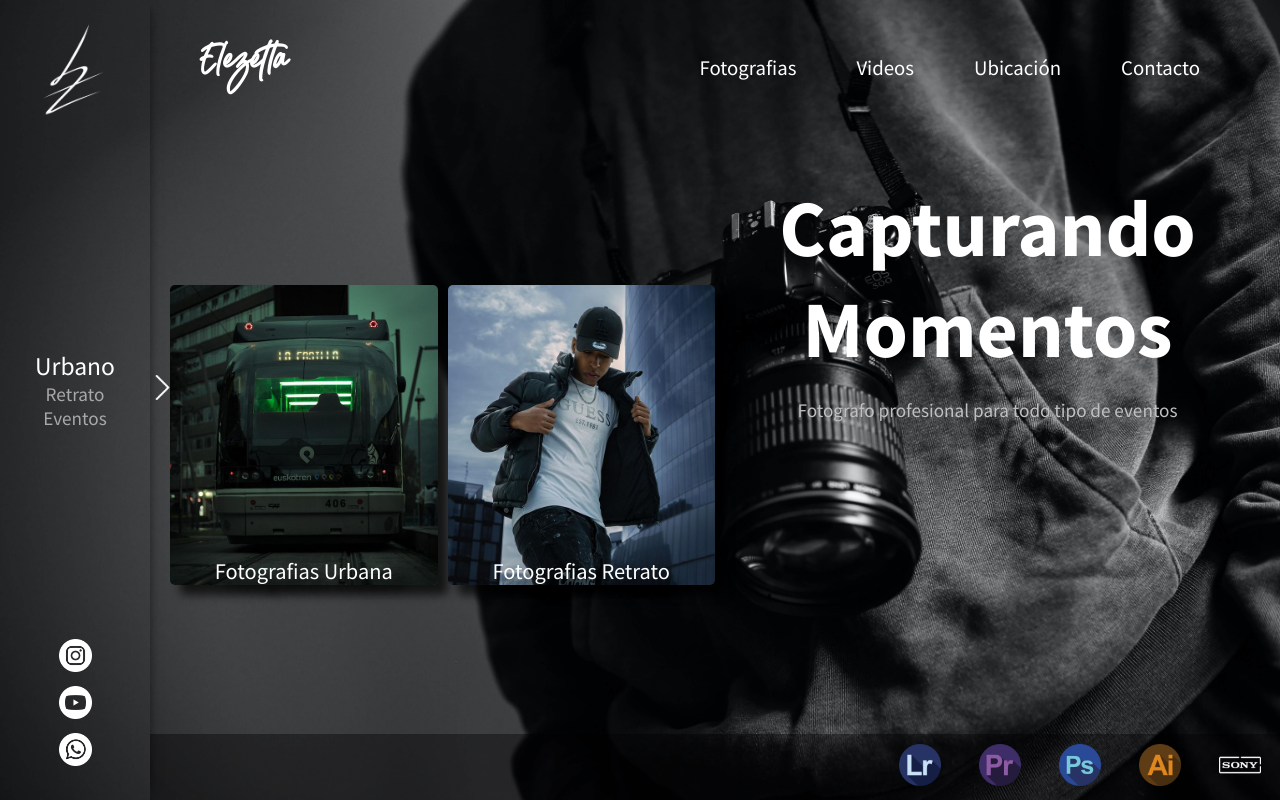
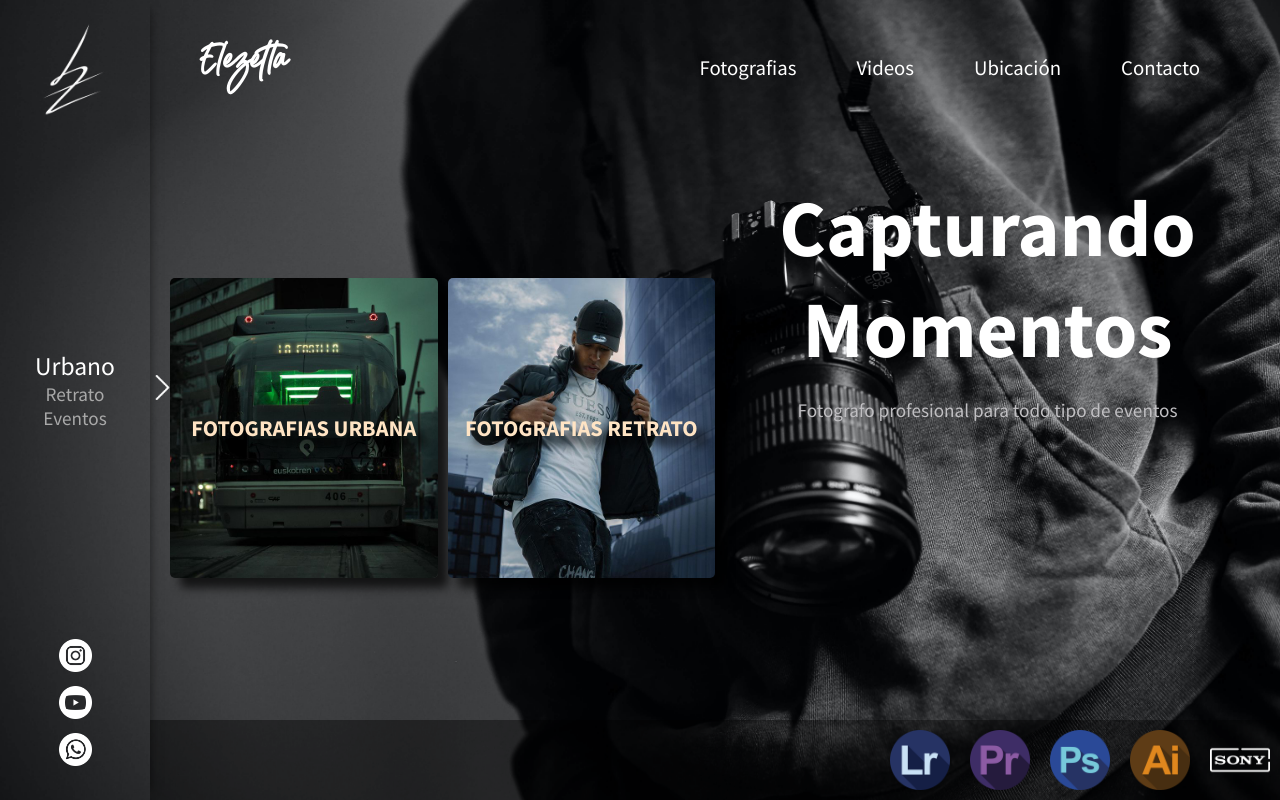
Before and after one commit to lopezbraian/shotbyelezetta, a React (Create React App) app: page / in a window 1280 px wide. Built offline with nearby package versions, Linux system fonts and the light colour scheme.

Commit message:
done respponsive

```diff
--- a/src/components/Category/index.scss
+++ b/src/components/Category/index.scss
@@ -1,6 +1,6 @@
 .category-container {
   display: flex;
-  align-items: flex-end;
+  align-items: center;
   justify-content: center;
   border-radius: 5px;
   box-shadow: 10px 10px 10px rgba($color: #000000, $alpha: .7);
@@ -11,6 +11,9 @@
   width: 100%;
   height: 100%;
   a {
+    text-transform: uppercase;
+    color: bisque;
+    font-weight: 700;
     font-size: 1.4rem;
     text-shadow: 10px 10px 10px black;
   }
--- a/src/layout/index.scss
+++ b/src/layout/index.scss
@@ -1,3 +1,4 @@
+$animation_duration: .2s;
 
 @font-face {
   font-family: 'font_alex';
@@ -16,7 +17,7 @@
 }
 .container-left-bar{
   position: absolute;
-  transition: transform .5s linear;
+  transition: transform $animation_duration linear;
   z-index: 1;
   left: -150px;
   background-color: #363739;
@@ -35,7 +36,6 @@
   height: 25px;
   filter: invert(1);
   transform: rotate(180deg);
-  transition: transform 1s ;
   cursor: pointer;
 }
 
@@ -45,11 +45,8 @@
   display: flex;
   flex-direction: column;
   justify-content: space-between;
-  transition: transform .5s linear, width  .5s linear;
+  transition: transform $animation_duration linear, width  $animation_duration linear;
 }
-
-
-
 .layout__main__content {
   width: 100%;
   height: 100%;
@@ -91,7 +88,7 @@
   }
   .container-left-bar{
     position: relative;
-    transition: transform .5s linear;
+    transition: transform $animation_duration linear;
     background: transparent;
     z-index: 1;
     left:0;
@@ -109,12 +106,7 @@
     height: 25px;
     filter: invert(1);
     transform: rotate(0);
-    transition: transform 1s ;
     cursor: pointer;
-  }
-
-  .container-left-bar__button-hidde--rotate {
-
   }
   .layout__main {
     height: 100vh;
@@ -123,7 +115,7 @@
     display: flex;
     flex-direction: column;
     justify-content: space-between;
-    transition: transform .5s linear, width  .5s linear;
+    transition: transform $animation_duration linear, width  $animation_duration linear;
   }
   .layout__main--move{
     transform: translate(-150px);
--- a/src/page/About/index.js
+++ b/src/page/About/index.js
@@ -7,21 +7,12 @@ import premier from '../../assets/logo/premier.png'
 import lightroom from '../../assets/logo/lightroom.png'
 import sony from '../../assets/logo/sony.png'
 
-import './index.css'
+import './index.scss'
 
 export default function About() {
   return (
-    <div>
-      <section className="group-video">
-        <h2 className="title-section">Producciones Audiovisuales</h2>
-        <p className="text-section">
-          Lorem ipsum dolor sit, amet consectetur adipisicing elit. Architecto
-          esse dolorum illum magnam, velit unde animi. Libero expedita natus
-          voluptatem velit. Quae magnam ut dolorum. Sint unde nobis ullam ab.
-        </p>
-      </section>
-
-      <section className="quality">
+    <section className="about-container">
+      <div className="container-text">
         <h2 className="title-section">
           Usando las mejores tecnologías del mercado
         </h2>
@@ -29,6 +20,7 @@ export default function About() {
           Lorem ipsum dolor sit, amet consectetur adipisicing elit. Architecto
           esse dolorum illum magnam, velit unde animi. Libero expedita natus
         </p>
+      </div>
       <div className="quality-container">
         <div className="quality-container__video">
           <video src={video} loop width="100%" autoPlay muted></video>
@@ -57,6 +49,5 @@ export default function About() {
         </div>
       </div>
     </section>
-    </div>
   )
 }
--- a/src/page/About/index.css
+++ b/src/page/About/index.scss
@@ -1,9 +1,23 @@
+
+.about-container {
+  padding: 0 10px;
+  height: 100vh;
+  display: flex;
+  flex-direction: column;
+  justify-content: space-around;
+}
+.container-text{
+  padding:0 10%;
+  text-align: center;
+}
 .video_item {
   height: 320px;
   border-radius: 3px;
   overflow: hidden;
 }
-
+.quality-container__video{
+  display: none;
+}
 .quality-container__video > video {
   border-radius: 3px;
 }
@@ -13,23 +27,22 @@
 }
 
 .box-tec {
-  width: 100%;
-  height: 100%;
-  max-width: 150px;
-  max-height: 150px;
-  text-align: center;
-  margin: 5px;
+  display: flex;
+  flex-direction: column;
+  justify-content: space-between;
+  align-items: center;
 }
 .box-tec:first-child {
   margin-left: 0;
 }
 .box-tec > img {
-  width: 70%;
-  height: 70%;
+  width: 60px;
+  height: 60px;
   object-fit: cover;
 }
 .box-tec > p {
   margin: 0;
+  font-size: 12px;
   text-align: center;
 }
 .quality-container {
@@ -38,6 +51,13 @@
 
 }
 @media screen and (min-width: 768px) {
+  .about-container{
+    padding: 0 10%;
+    height: auto;
+  }
+  .container-text {
+    padding: 0 20%;
+  }
   .box-tec {
     margin:10px;
   }
@@ -45,12 +65,15 @@
     margin-left:10px;
   }
   .quality-container {
-    display: grid;
-    grid-template-columns: 420px 1fr;
+    display: flex;
     justify-content: center;
+    flex-direction: row;
+    background: rgba($color: #000000, $alpha: .5);
+    border-radius: 3px;
+    margin-bottom: 50px;
   }
   .quality-container__video {
-    display: block !important;
+    display: block;
   }
   .quality-container__video > video {
     max-width: 420px;
@@ -59,7 +82,7 @@
   }
   .quality-container__tecnologias {
     flex-direction:column;
-    margin: auto;
-    overflow-x: hidden !important;
+    width: 250px;
+    overflow-x: hidden;
   }
 }
--- a/src/page/Photography/index.scss
+++ b/src/page/Photography/index.scss
@@ -13,11 +13,11 @@
   object-fit: cover;
   border-radius: 10px;
   cursor: pointer;
-  transition: transform 1s linear;
+  transition: transform .2s linear;
   border: 2px solid transparent;
 }
 .group-photos__container__item:hover {
-  transform: scale(1.1);
+  transform: scale(1.01);
   border: 2px solid white;
 }
 
--- a/src/page/Video/index.css
+++ b/src/page/Video/index.css
@@ -9,3 +9,6 @@
   justify-content: center;
   gap: 10px;
 }
+.page_video-container{
+  padding: 0 3%;
+}
--- a/src/page/Video/index.js
+++ b/src/page/Video/index.js
@@ -5,7 +5,9 @@ import TextSection from '../../components/TextSection'
 
 export default function Video({ data }) {
   return (
-    <section>
+    <section className="page_video-container">
+      <div className="container-text">
+
         <TitleSection text={'Producciones Videoclips'} />
         <TextSection
           text={`
@@ -18,6 +20,7 @@ export default function Video({ data }) {
           suscipit quos?
         `}
         />
+      </div>
       <div className="group-video__container">
         <div className="video_item">
           <iframe
```
Lines whose indentation alone changed are shown as unchanged.
